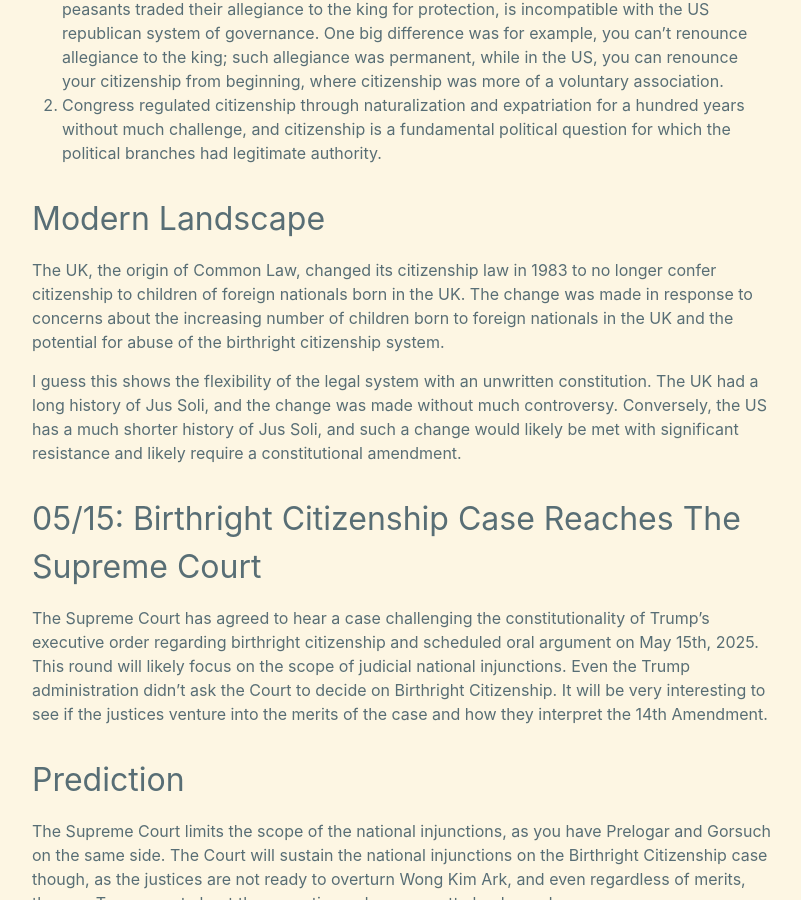
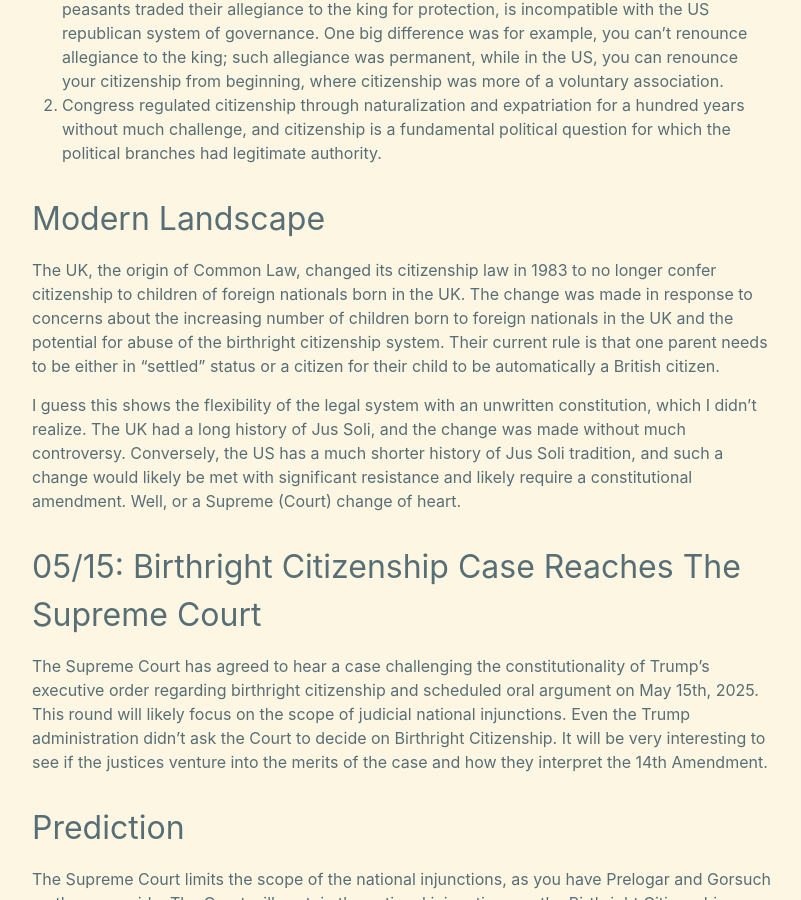
Before and after one commit to xianxu/xianxu.github.io, a Jekyll site: the page built from _posts/2025-05-11-birthright-citizenship.markdown, in a window 1280 px wide and 900 px high, scrolled down 2093 px. Shown: the whole window, without its empty margins (238-1039 px from the left). Built offline with Jekyll 4.4.1, drawn with Linux system fonts in a browser that asks for light colours; comment, search, counter and statistics services are not loaded.

Commit message:
Sync latest _posts from private repo

```diff
--- a/_posts/2025-05-11-birthright-citizenship.markdown
+++ b/_posts/2025-05-11-birthright-citizenship.markdown
@@ -41,9 +41,9 @@ It was a 7-2 decision; the chief justice at the time, Melville Fuller, dissented
 
 ## Modern Landscape
 
-The UK, the origin of Common Law, changed its citizenship law in 1983 to no longer confer citizenship to children of foreign nationals born in the UK. The change was made in response to concerns about the increasing number of children born to foreign nationals in the UK and the potential for abuse of the birthright citizenship system.
+The UK, the origin of Common Law, changed its citizenship law in 1983 to no longer confer citizenship to children of foreign nationals born in the UK. The change was made in response to concerns about the increasing number of children born to foreign nationals in the UK and the potential for abuse of the birthright citizenship system. Their current rule is that one parent needs to be either in "settled" status or a citizen for their child to be automatically a British citizen.
 
-I guess this shows the flexibility of the legal system with an unwritten constitution. The UK had a long history of Jus Soli, and the change was made without much controversy. Conversely, the US has a much shorter history of Jus Soli, and such a change would likely be met with significant resistance and likely require a constitutional amendment.
+I guess this shows the flexibility of the legal system with an unwritten constitution, which I didn't realize. The UK had a long history of Jus Soli, and the change was made without much controversy. Conversely, the US has a much shorter history of Jus Soli tradition, and such a change would likely be met with significant resistance and likely require a constitutional amendment. Well, or a Supreme (Court) change of heart.
 
 ## 05/15: Birthright Citizenship Case Reaches The Supreme Court
 
```
